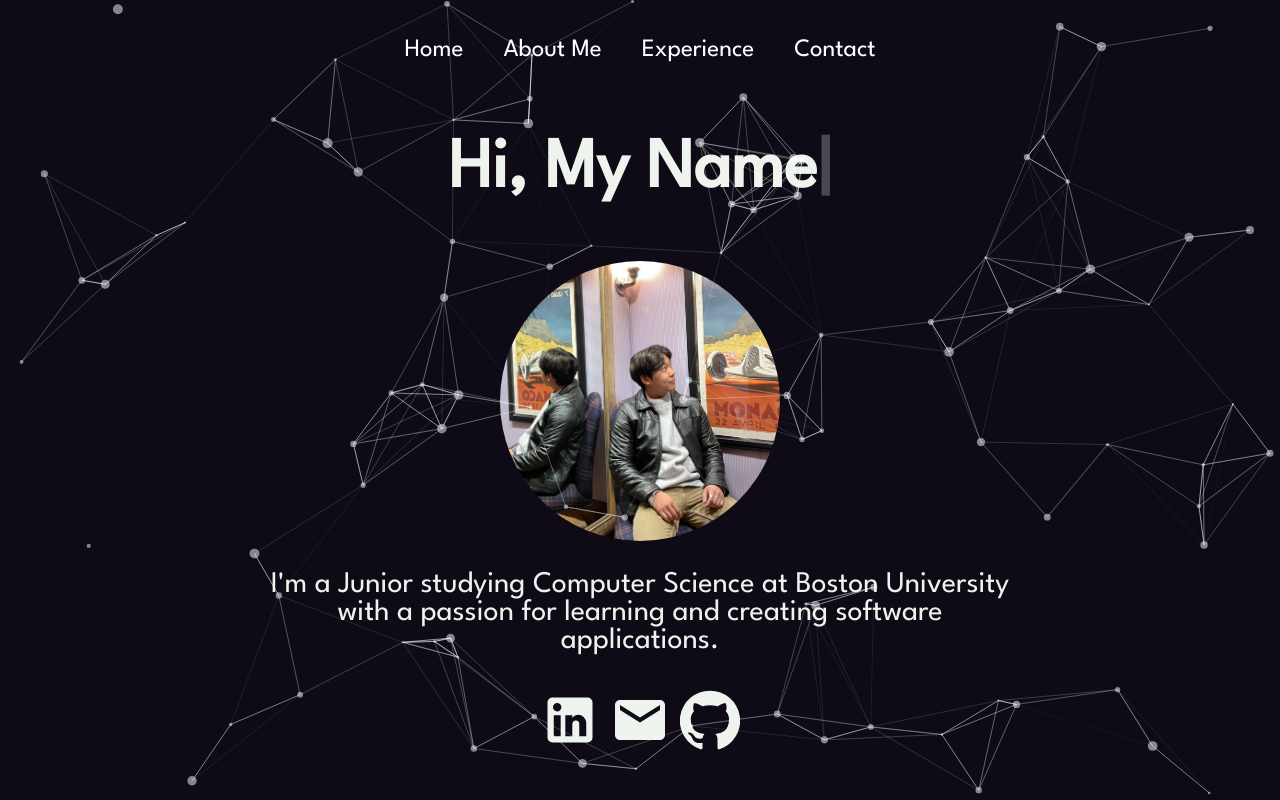
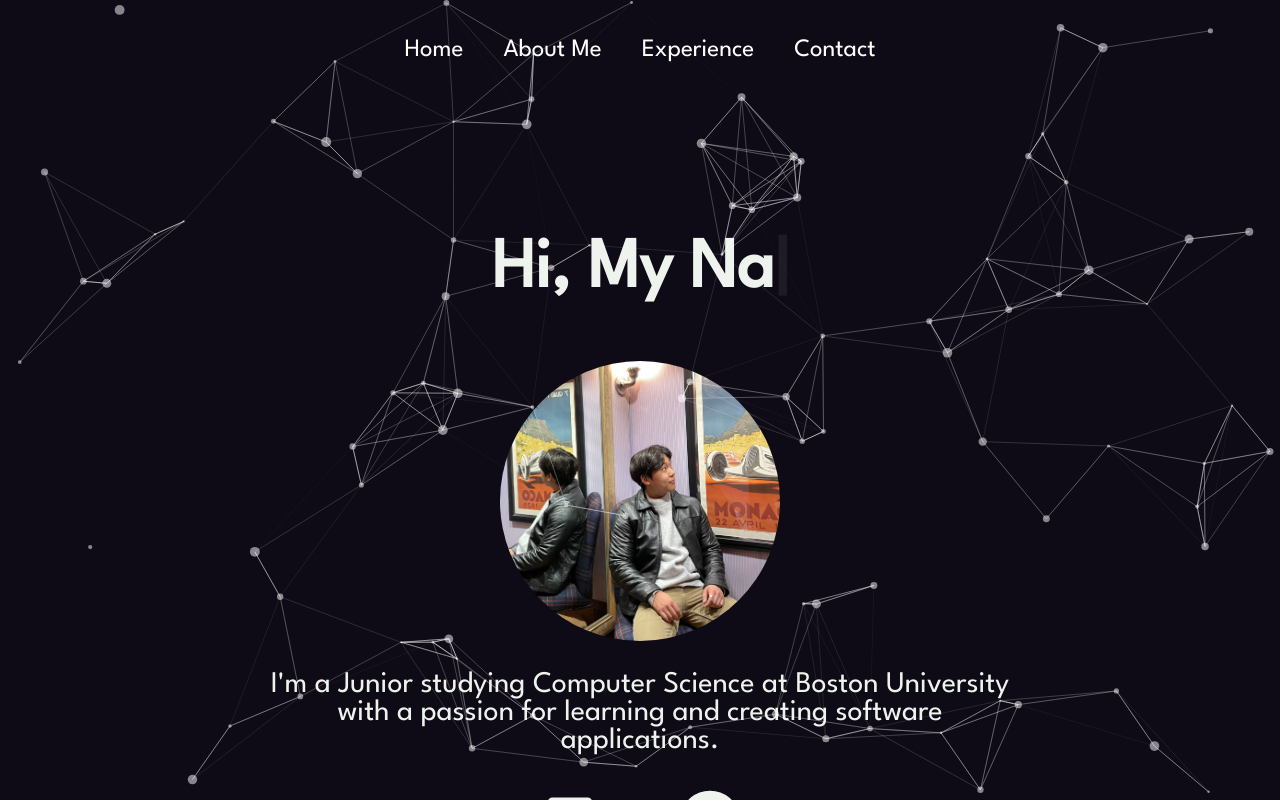
Before and after one commit to just2nlee/portfoliowebsite, a React (Create React App) app: page / in a window 1280 px wide. Shown: the top 800 px of the page. Built offline with nearby package versions, Linux system fonts and the light colour scheme; a web font is replaced by a local one.

Commit message:
adjusted home page size

```diff
--- a/src/styles/Home.css
+++ b/src/styles/Home.css
@@ -7,7 +7,7 @@
 
 .about {
   width: 100%;
-  height: 700px;
+  height: 900px;
   display: flex;
   flex-direction: column;
   justify-content: center;
```
